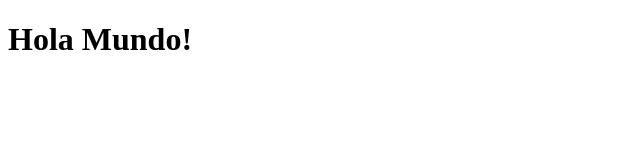
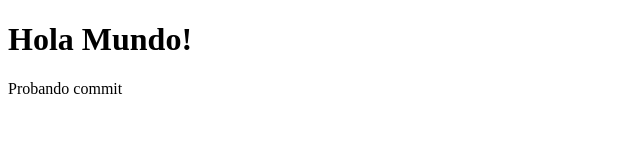
Before and after one commit to RomiinaC/ProyectoFake, a plain HTML site: page index.html in a window 1280 px wide. Shown: the whole page, without its empty margins (0-640 px from the left). Drawn offline with Linux system fonts and the light colour scheme.

Commit message:
Primer cambio

```diff
--- a/index.html
+++ b/index.html
@@ -7,5 +7,6 @@
 </head>
 <body>
     <h1>Hola Mundo!</h1>
+    <p>Probando commit </p>
 </body>
 </html>
```
